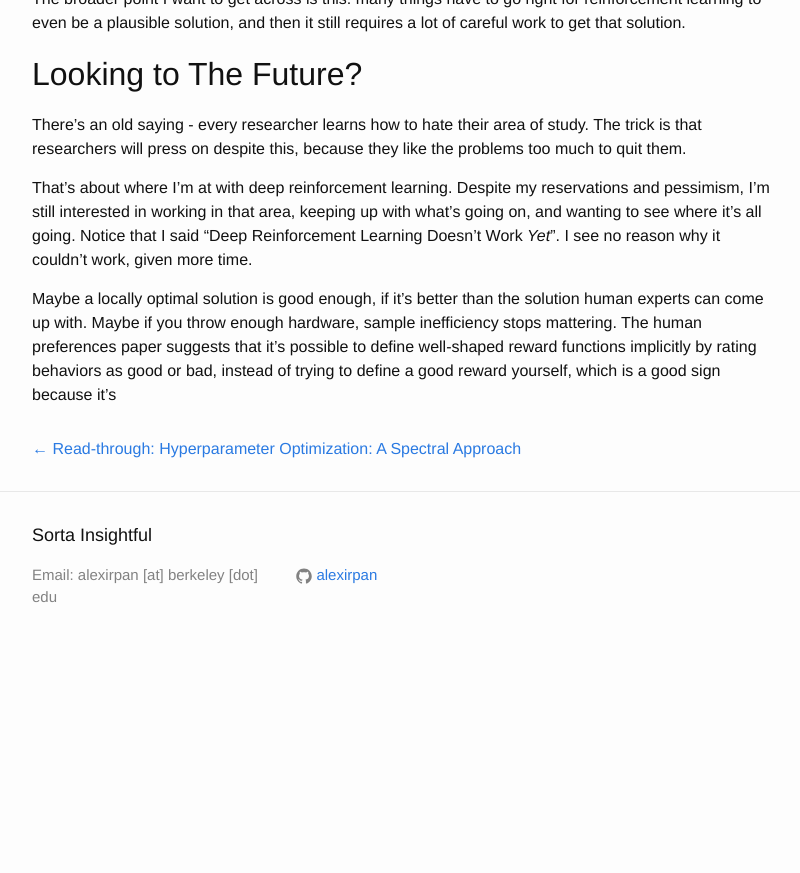
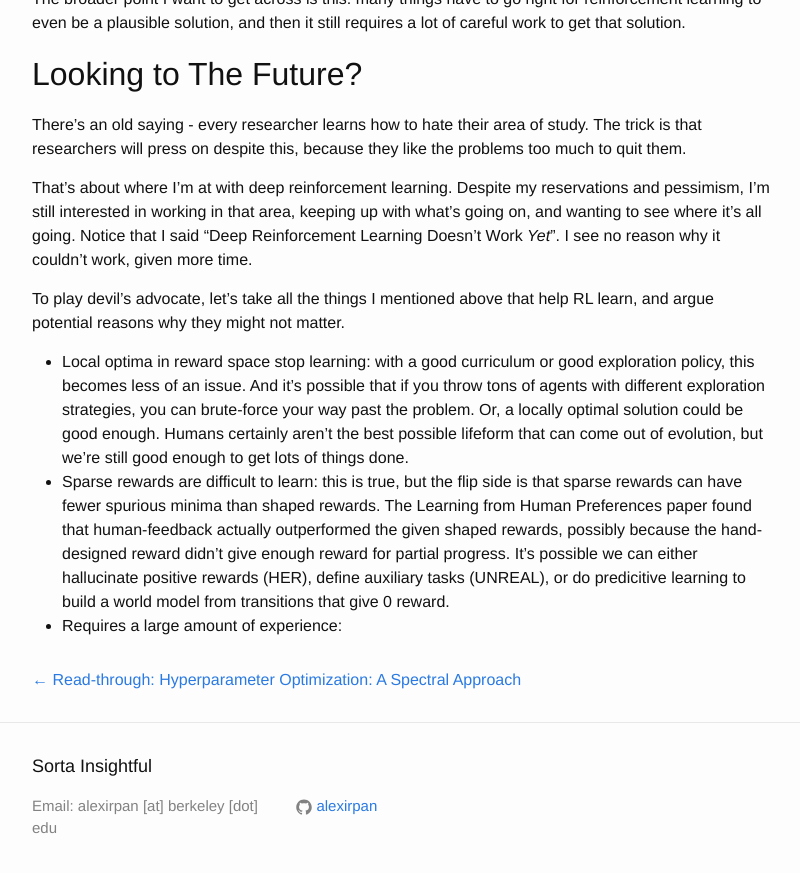
Before and after one commit to alexirpan/alexirpan.github.io, a Jekyll site: the page built from _posts/2017-08-05-rl-hard.markdown, in a window 1280 px wide and 900 px high, scrolled down 8382 px. Shown: the top 873 px of the window, without its empty margins (238-1038 px from the left). Built offline with Jekyll 4.4.1, drawn with Linux system fonts in a browser that asks for light colours; nearby versions of some CDN libraries; before the commit the page ends 9051 px from its top, so only the background shows below that.

Commit message:
Some more work on 2nd part

```diff
--- a/_posts/2017-08-05-rl-hard.markdown
+++ b/_posts/2017-08-05-rl-hard.markdown
@@ -420,9 +420,20 @@ what's going on, and wanting to see where it's all going. Notice that I said
 "Deep Reinforcement Learning Doesn't Work *Yet*". I see no reason why it couldn't
 work, given more time.
 
-Maybe a locally optimal solution is good enough, if it's better than the solution
-human experts can come up with. Maybe if you throw enough hardware, sample
-inefficiency stops mattering. The human preferences paper suggests that it's
-possible to define well-shaped reward functions implicitly by rating behaviors
-as good or bad, instead of trying to define a good reward yourself, which is a good
-sign because it's
+To play devil's advocate, let's take all the things I mentioned above that help
+RL learn, and argue potential reasons why they might not matter.
+
+* Local optima in reward space stop learning: with a good curriculum or good
+exploration policy, this becomes less of an issue. And it's possible that if you
+throw tons of agents with different exploration strategies, you can brute-force
+your way past the problem. Or, a locally optimal solution could be good enough.
+Humans certainly aren't the best possible lifeform that can come out of evolution,
+but we're still good enough to get lots of things done.
+* Sparse rewards are difficult to learn: this is true, but the flip side is that
+sparse rewards can have fewer spurious minima than shaped rewards. The Learning
+from Human Preferences paper found that human-feedback actually outperformed the
+given shaped rewards, possibly because the hand-designed reward didn't give
+enough reward for partial progress. It's possible we can either hallucinate
+positive rewards (HER), define auxiliary tasks (UNREAL), or do predicitive
+learning to build a world model from transitions that give 0 reward.
+* Requires a large amount of experience:
```
